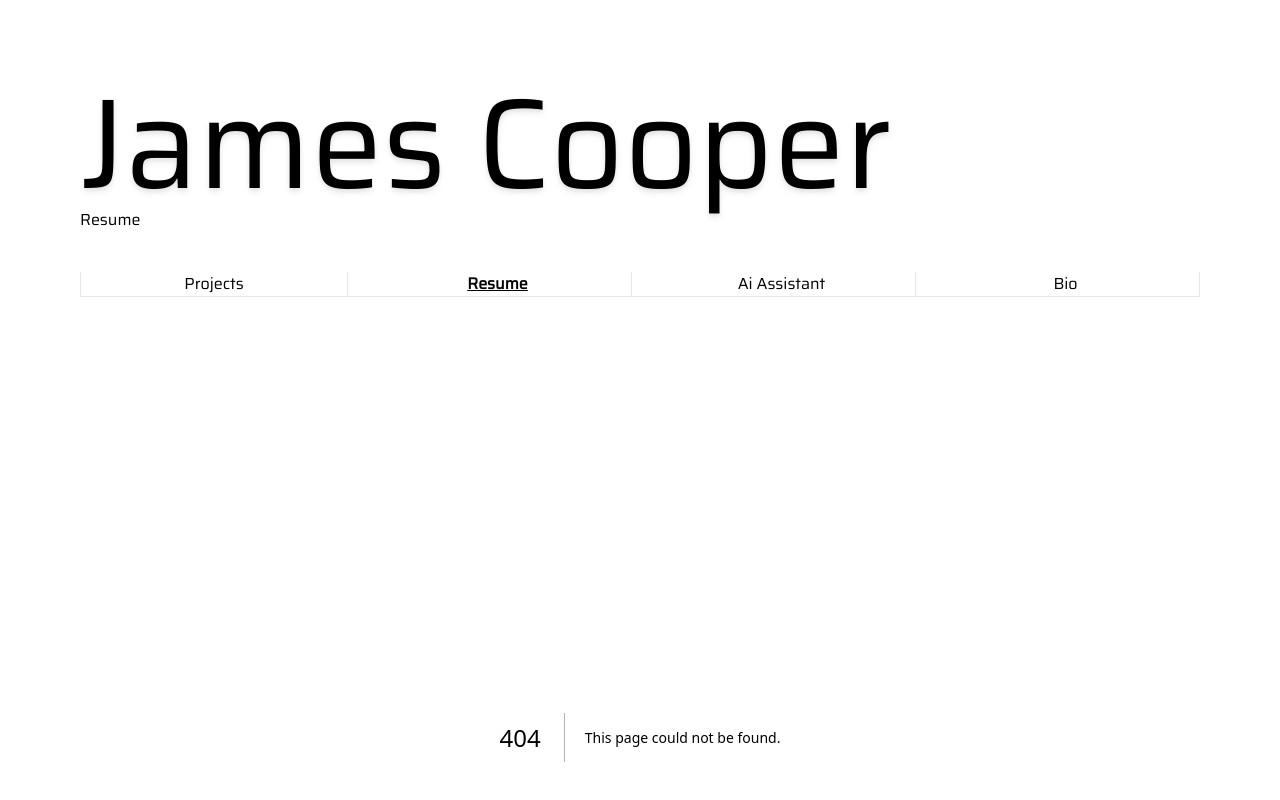
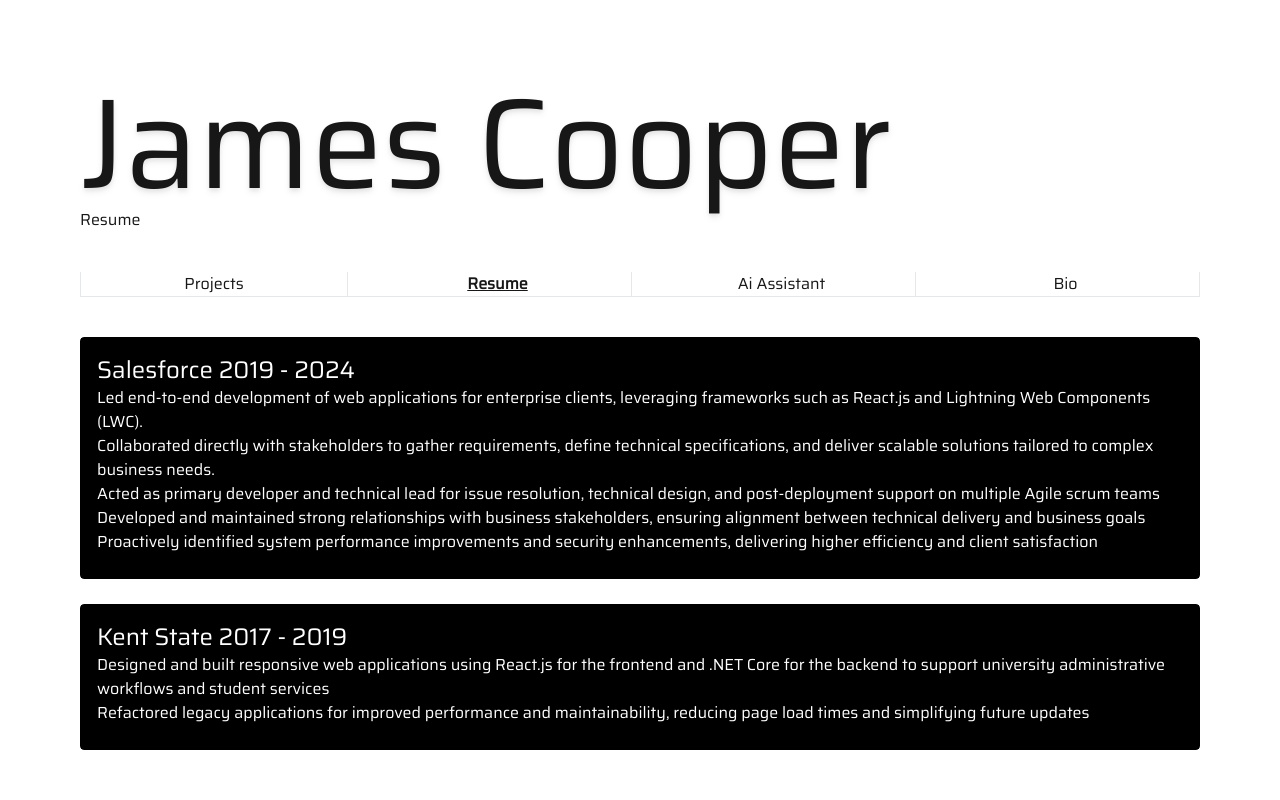
Before and after one commit to jbcooper96/portfolio, a Next.js app: page /resume in a window 1280 px wide. Before the commit this address had no page. Shown: the top 800 px of the page. Built offline with nearby package versions, Linux system fonts and the light colour scheme.

Commit message:
Added resume

```diff
--- a/app/page.tsx
+++ b/app/page.tsx
@@ -6,7 +6,7 @@
         Resourceful and analytical developer with 5 years of experience building responsive, high-performance full stack applications using JavaScript frameworks like React and Lightning Web Components (LWC). Strong problem-solver with a proven ability to tackle complex technical challenges and deliver scalable solutions that enhance user experience. Experienced working in fast-paced Agile environments, actively contributing to cross-functional Scrum teams to ensure timely and high-quality product delivery.
       </p>
       <br />
-      <h2 className="text-2xl animate-pulse">What I Do</h2>
+      <h2 className="text-2xl">What I Do</h2>
       <ul className="list-disc ml-10">
         <li><b>Web Development</b> - Building interactive frontends and scalable backends.</li>
         <li><b>Electron.js Apps</b> - Creating cross-platform desktop applications.</li>
@@ -14,17 +14,18 @@
         <li><b>Full-Stack Solutions</b> - Leveraging React, Flask, and Node.js, .NET for powerful web apps.</li>
       </ul>
       <br />
-      <h2 className="text-2xl animate-pulse">Recent Project: A Custom Notes App</h2>
+      <h2 className="text-2xl">Recent Project: NutriAI</h2>
 
       <p>
-        I recently built a cross-platform note-taking app with Electron.js,
-        featuring resizable sticky notes and a line-drawing tool to boost organization and creativity.
+        I've been working on a mobile application that levarages ChatGPT's reasoning abilities
+        and react native to build custom mealplans tailored to the user's selected dietary preferences.
+        Featuring an instacart integration, NutriAI makes mealplanning and grocery shopping a breeze.
       </p>
 
       <h2>Always Learning & Innovating</h2>
 
       <p>
-        I&aposm always diving into new technologies and refining my craft. Whether it&aposs optimizing
+        I'm always diving into new technologies and refining my craft. Whether it's optimizing
         UI performance, streamlining backend logic, or experimenting with new frameworks,
         I love the challenge of turning ideas into reality.
       </p>
--- /dev/null
+++ b/app/resume/page.tsx
@@ -0,0 +1,41 @@
+import Workspace from "../../datatypes/Workplace"
+import ResumeWorkplace from "../../components/resumeWorkplace"
+
+const workplaces: Workspace[] = [
+    {
+        name: "Salesforce",
+        title: "Technical Consultant",
+        bulletPoints: [
+            "Led end-to-end development of web applications for enterprise clients, leveraging frameworks such as React.js and Lightning Web Components (LWC).",
+            "Collaborated directly with stakeholders to gather requirements, define technical specifications, and deliver scalable solutions tailored to complex business needs.",
+            "Acted as primary developer and technical lead for issue resolution, technical design, and post-deployment support on multiple Agile scrum teams",
+            "Developed and maintained strong relationships with business stakeholders, ensuring alignment between technical delivery and business goals",
+            "Proactively identified system performance improvements and security enhancements, delivering higher efficiency and client satisfaction"
+        ],
+        timePeriod: "2019 - 2024"
+
+    },
+    {
+        name: "Kent State",
+        title: "Full Stack Developer",
+        bulletPoints: [
+            "Designed and built responsive web applications using React.js for the frontend and .NET Core for the backend to support university administrative workflows and student services",
+            "Refactored legacy applications for improved performance and maintainability, reducing page load times and simplifying future updates"
+        ],
+        timePeriod: "2017 - 2019"
+
+    }
+]
+
+
+export default function Resume() {
+    return (
+        <div>
+            {workplaces.map(workplace => {
+                return (
+                    <ResumeWorkplace key={workplace.title} workplace={workplace}/>
+                )
+            })}
+        </div>
+    )
+}
--- /dev/null
+++ b/components/resumeWorkplace.tsx
@@ -0,0 +1,30 @@
+import Workspace from "../datatypes/Workplace"
+import Box from '@mui/material/Box';
+import Card from '@mui/material/Card';
+import CardContent from '@mui/material/CardContent';
+export default function ResumeWorkplace({
+    workplace
+}: Readonly<{
+    workplace: Workspace
+}>) {
+    return (
+        <Box
+            component="span"
+        >
+            <Card sx={{outline: '1px solid white', outlineOffset: '0px', marginBottom: "25px"}}style={{backgroundColor: "black", color: "white"}} variant="outlined">
+                <CardContent>
+                    <h2 className="text-2xl">{workplace.name} {workplace.timePeriod}</h2>
+                    <ul>
+                        {workplace.bulletPoints && workplace.bulletPoints.map(bullet => {
+                            return (
+                                <li key={bullet}>
+                                    {bullet}
+                                </li>
+                            )
+                        })}
+                    </ul>
+                </CardContent>
+            </Card>
+        </Box>
+    )
+}
--- /dev/null
+++ b/datatypes/Workplace.tsx
@@ -0,0 +1,6 @@
+export default interface Workspace {
+    name?: string;
+    bulletPoints?: string[];
+    timePeriod?: string;
+    title: string;
+}
--- a/package.json
+++ b/package.json
@@ -9,6 +9,9 @@
     "lint": "next lint"
   },
   "dependencies": {
+    "@emotion/react": "^11.14.0",
+    "@emotion/styled": "^11.14.1",
+    "@mui/material": "^7.2.0",
     "@stefanprobst/rehype-extract-toc": "^2.2.1",
     "next": "15.1.7",
     "next-mdx-remote": "^5.0.0",
```
Also changed, not shown: 2 other files (tests, documents, lock files or other folders).
